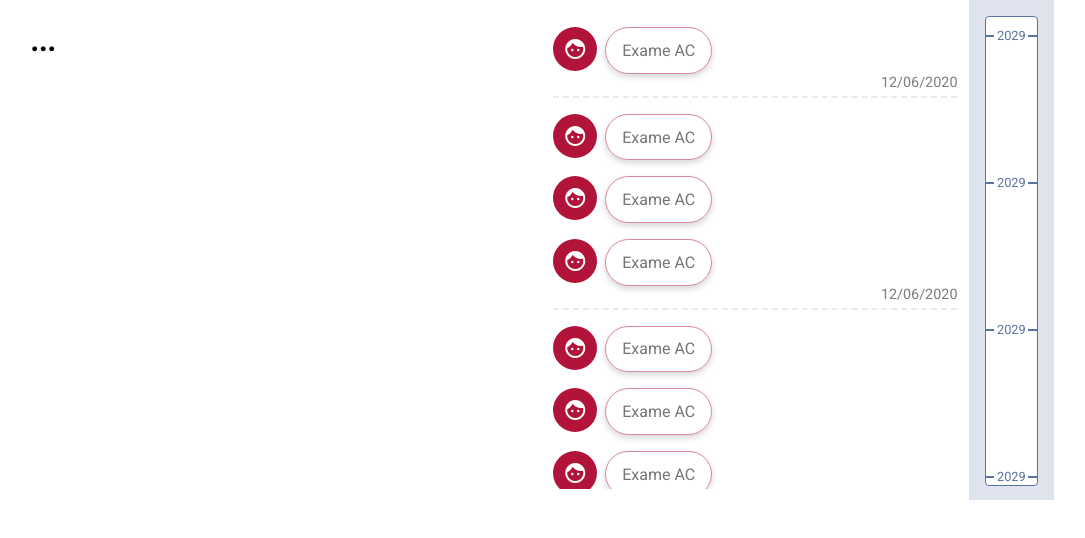
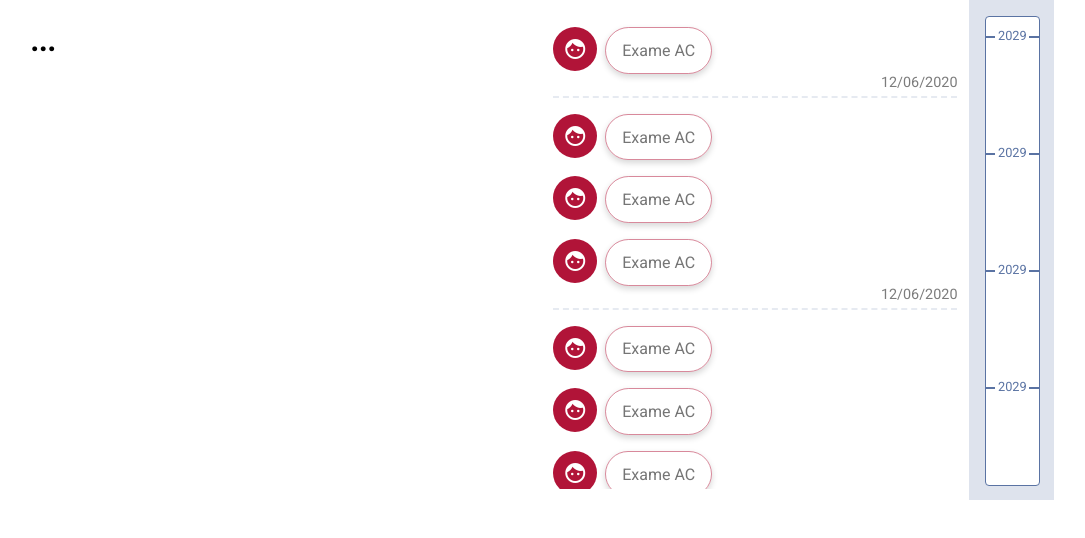
Before and after one commit to henriquekio/poc-timeline, a React (Create React App) app: page / in a window 1280 px wide. Shown: the top 538 px of the page, without its empty margins (98-1183 px from the left). Built offline with nearby package versions, Linux system fonts and the light colour scheme.

Commit message:
iniciando pontos na timeline

```diff
--- a/src/view/Home/components/TimelineResume.js
+++ b/src/view/Home/components/TimelineResume.js
@@ -8,13 +8,13 @@ background: rgba(90, 115, 163, 0.2);
 `;
 
 const ContainerYears = styled.div`
-display: flex;
-justify-content: space-between;
-flex-direction: column;
+display: grid;
+grid-template-rows: auto;
 background: white;
 border: 1px solid #5a73a3;
 border-radius: 4px;
 height: 100%;
+width: 100%;
 `;
 
 const TimelineResume = () => {
--- a/src/view/Home/components/TimelineResumeItem.js
+++ b/src/view/Home/components/TimelineResumeItem.js
@@ -3,6 +3,8 @@ import styled from 'styled-components'
 
 const ContainerItem = styled.div`
 margin-top: .5em;
+display: grid;
+grid-template-rows: 1fr 4fr;
 `;
 
 const ContainerTitle = styled.div`
@@ -31,12 +33,35 @@ background: white;
 z-index: 2;
 `;
 
+const ContainerPointItem = styled.div`
+display: grid;
+grid-template-rows: repeat(12, 1fr);
+`;
+
+const Point = styled.div`
+
+`;
+
 const TimelineResumeItem = () => {
     return (
         <ContainerItem>
             <ContainerTitle>
                 <Title>2029</Title>
             </ContainerTitle>
+            <ContainerPointItem>
+                <div></div>
+                <div></div>
+                <div></div>
+                <div></div>
+                <div></div>
+                <div></div>
+                <div></div>
+                <div></div>
+                <div></div>
+                <div></div>
+                <div></div>
+                <div></div>
+            </ContainerPointItem>
         </ContainerItem>
     );
 };
```
